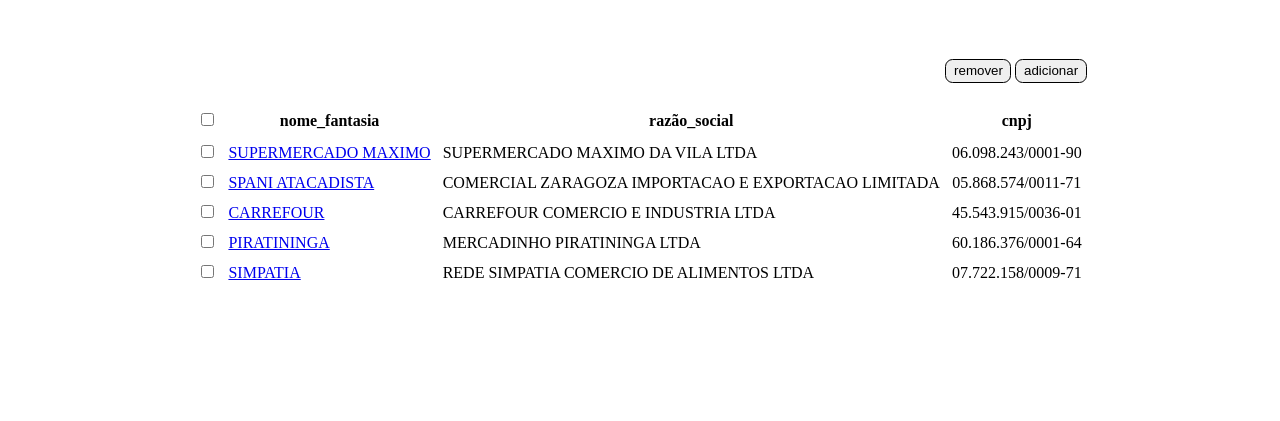
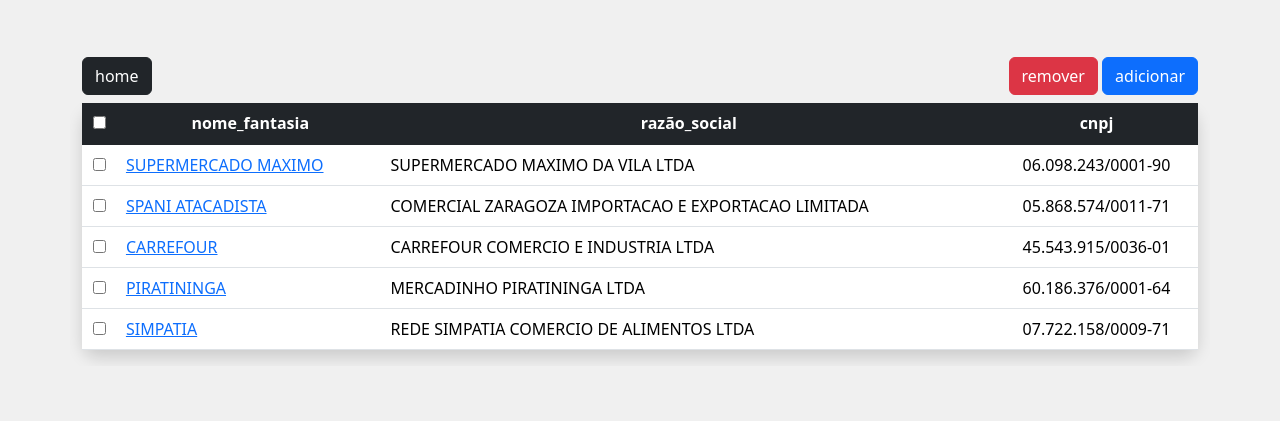
Before and after one commit to buchile-cesar/crud, a PHP site: page /fornecedores in a window 1280 px wide. Shown: the top 421 px of the page. Run offline with PHP 8.4, Linux system fonts and the light colour scheme; data comes from the database, SQL or seed files in the repository; data that the repository does not hold is empty.

Commit message:
bootstrap na lista de produtos e de fornecedores

```diff
--- a/App/fornecedor/views/ListaFornecedor.php
+++ b/App/fornecedor/views/ListaFornecedor.php
@@ -6,8 +6,8 @@
     <meta name="viewport" content="width=device-width, initial-scale=1.0">
     <script src="statics/js/functions.js"></script>
     <script src="/statics/js/message.js"></script>
+    <link href="https://cdn.jsdelivr.net/npm/bootstrap@5.3.0-alpha1/dist/css/bootstrap.min.css" rel="stylesheet" integrity="sha384-GLhlTQ8iRABdZLl6O3oVMWSktQOp6b7In1Zl3/Jr59b6EGGoI1aFkw7cmDA6j6gD" crossorigin="anonymous">
     <link rel="stylesheet" type="text/css" href="/statics/css/GeneralList.css">
-    <link rel="stylesheet" type="text/css" href="/statics/css/ListaFornecedor.css">
     <link rel="stylesheet" type="text/css" href="/statics/css/message.css">
     <title>Fornecedores</title>
 </head>
@@ -15,14 +15,22 @@
     <form id="formDeleteRows" method="post" action="/fornecedores/delete">
         <input type="hidden" id="DeleteRows" name="DeleteRows" value="">
     </form>
-    <table>
-        <thead>
-            <tr>
-                <th colspan=4>
-                    <button type="button" onclick="getDeleteRows();">remover</button>
-                    <a href="/fornecedor/form"><button type="button">adicionar</button></a>
-                </th>
-            </tr>
+
+    <div class="container">
+        <div class="row mb-2 justify-content-end">
+            <div class="col-2" left>
+                <a href="/"><button class="btn btn-dark" type="button">home</button></a>
+            </div>
+            <div class="col-6"></div>
+            <div class="col-4" right>
+                <button class="btn btn-danger" type="button" onclick="getDeleteRows();">remover</button>
+                <a href="/fornecedor/form"><button class="btn btn-primary" type="button">adicionar</button></a>
+            </div>
+        </div>
+        <div class="row text-center">
+            <div class="col-12 table-responsive">
+                <table class="table table-hover shadow rounded-4">
+                    <thead class="table-dark">
                         <tr>
                             <th>
                                 <input type="checkbox" onchange="changeAllDeleteRows(this);">
@@ -38,14 +46,13 @@
                             -->
                         </tr>
                     </thead>
-        <tbody>
+                    <tbody class="table-group-divider">
                         <?php if(count($model->rows) > 0) :?>
                         <?php foreach($model->rows as $item) :?>
                         <tr>
-
-                <td>
+                            <th>
                             <input type="checkbox" id="<?= $item->id_fornecedor ?>" name="deleteRow">
-                </td>
+                            </th>
 
                             <!--
                             <td>
@@ -70,5 +77,12 @@
                         <?php endif ?>
                     </tbody>
                 </table>
+            </div>
+        </div>
+    </div>
+
+
+
+
 </body>
 </html>
--- a/App/statics/css/GeneralList.css
+++ b/App/statics/css/GeneralList.css
@@ -10,51 +10,27 @@
     flex-wrap: nowrap;
     justify-content: flex-start;
     align-items: center;
+    background-color: rgb(240, 240, 240);
+    padding-top: 15mm;
+    padding-bottom: 15mm;
 }
 
 table{
-    margin: 15mm 0 0 0;
-    white-space: nowrap;
-}
-
-table>thead tr:nth-child(1){
-    text-align: right;
-}
-
-table>thead tr:nth-child(1) th{
-    padding: 0 0 5mm;
-
-}
-
-table td[message]{
-    text-align: center;
-    padding: 2mm 0 2mm 0;
-}
-
-table td{
-    padding: 5px;
-}
-
-table td{
-    text-align: center;
+    background-color: white;
 }
 
 table td[left]{
     text-align: left;
 }
 
-table>thead tr:nth-child(2) th{
-    text-align: center;
-    padding: 2mm 2mm 2mm 2mm;
+[right]{
+    text-align: right;
+}
+
+[left]{
+    text-align: left;
 }
 
 input[type=checkbox]{
-    cursor: pointer;
+    cursor:pointer;
 }
-
-button{
-    padding: 1mm 2mm 1mm 2mm;
-    border-radius: 2mm;
-    cursor: pointer;
-    border: 1px solid black;
-}
```
Also changed, not shown: App/produto/views/ListaProduto.php (+20 -11 lines). Lines whose indentation alone changed are shown as unchanged.
